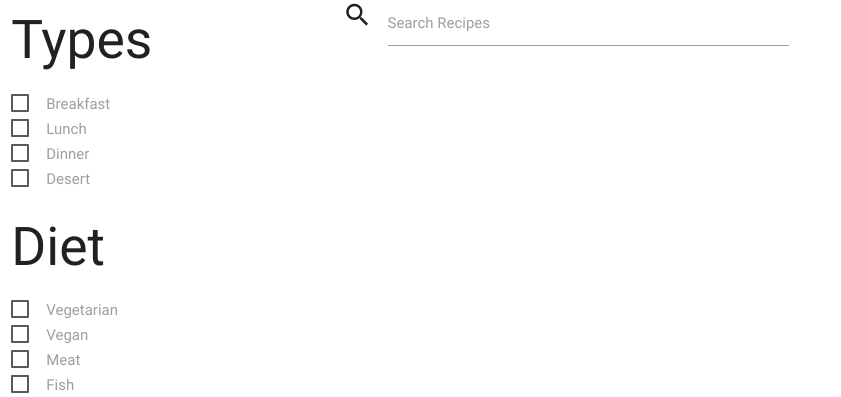
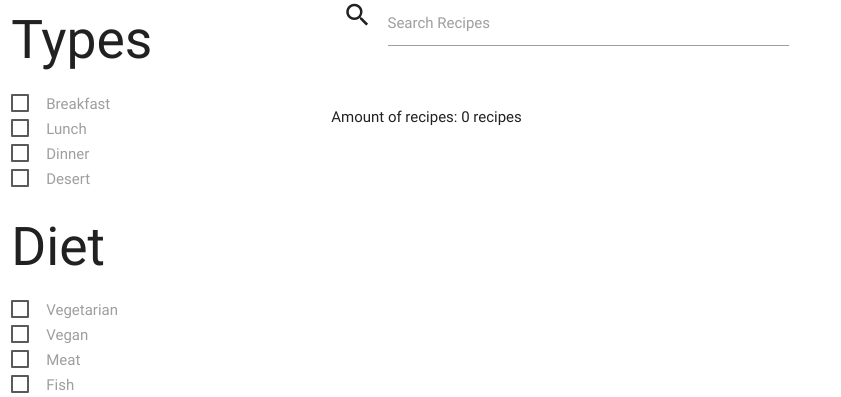
Before and after one commit to Daanivd/msp3, a Flask app: page / in a window 1280 px wide. Shown: the part 170-567 px from the top of the page, without its empty margins (0-841 px from the left). Run offline with Flask 2, Linux system fonts and the light colour scheme; data that the repository does not hold is empty; some libraries are stand-ins or nearby versions.

Commit message:
added "total recipes" and "views" to template

```diff
--- a/templates/recipes.html
+++ b/templates/recipes.html
@@ -74,21 +74,23 @@
         <div class="row">
             {% for recipe in recipes %}
             <div class="col s3 recipe">
-                <a href="/recipes/{{recipe._id}}">{{recipe.recipeName}}</a>
+                <a href="/recipes/{{recipe._id}}">{{recipe.recipeName}} ({{recipe.views}} views)</a>
 
             </div>
              {% endfor %}
         </div>
+
+
     </div>
     <div class="col s6 col m9">
-
+      Amount of recipes:  {{recipes.count()}} recipes
     </div>
 
 
 
 </div>
 
-</form>
+
 </div>
 <div class="col-12 col-md-9"></div>
 <div class="col-6 col-md-9"></div>
```
